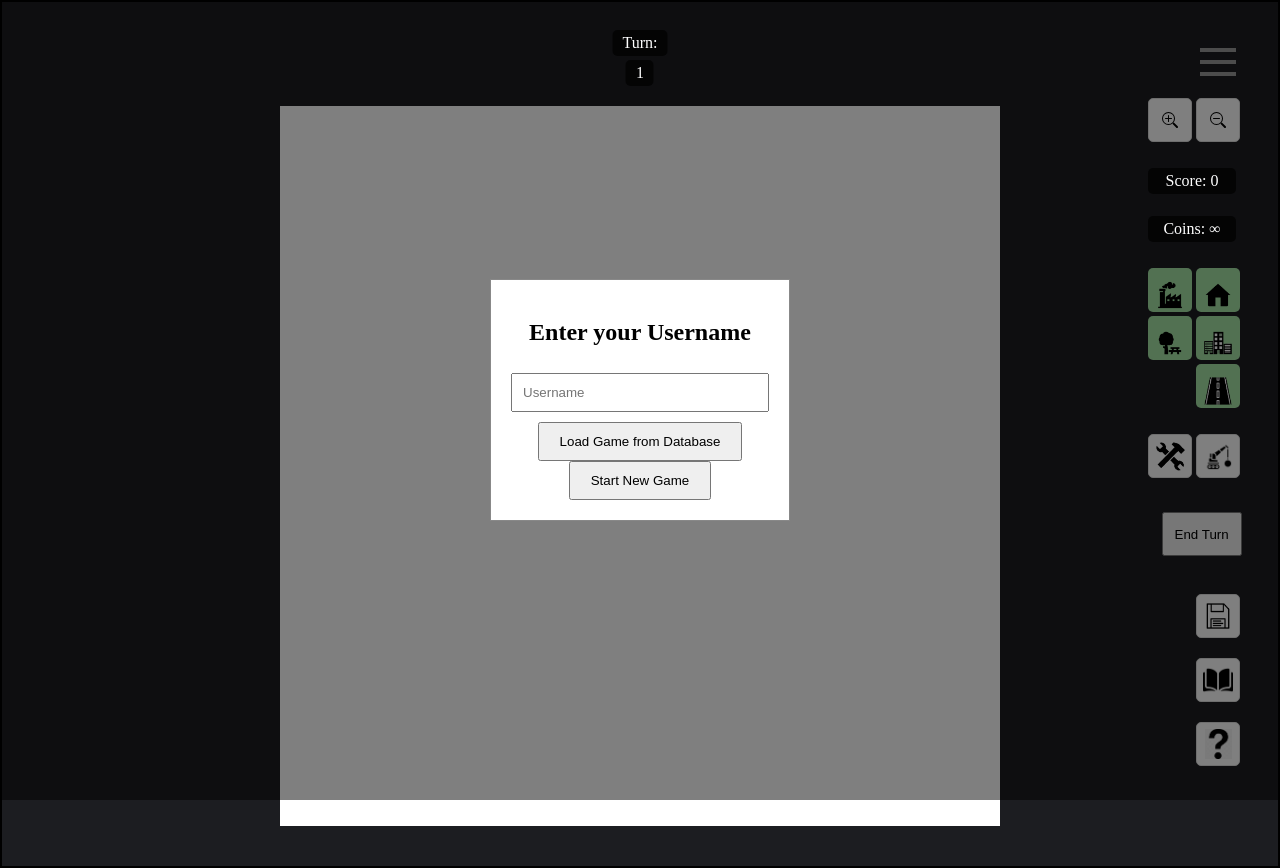
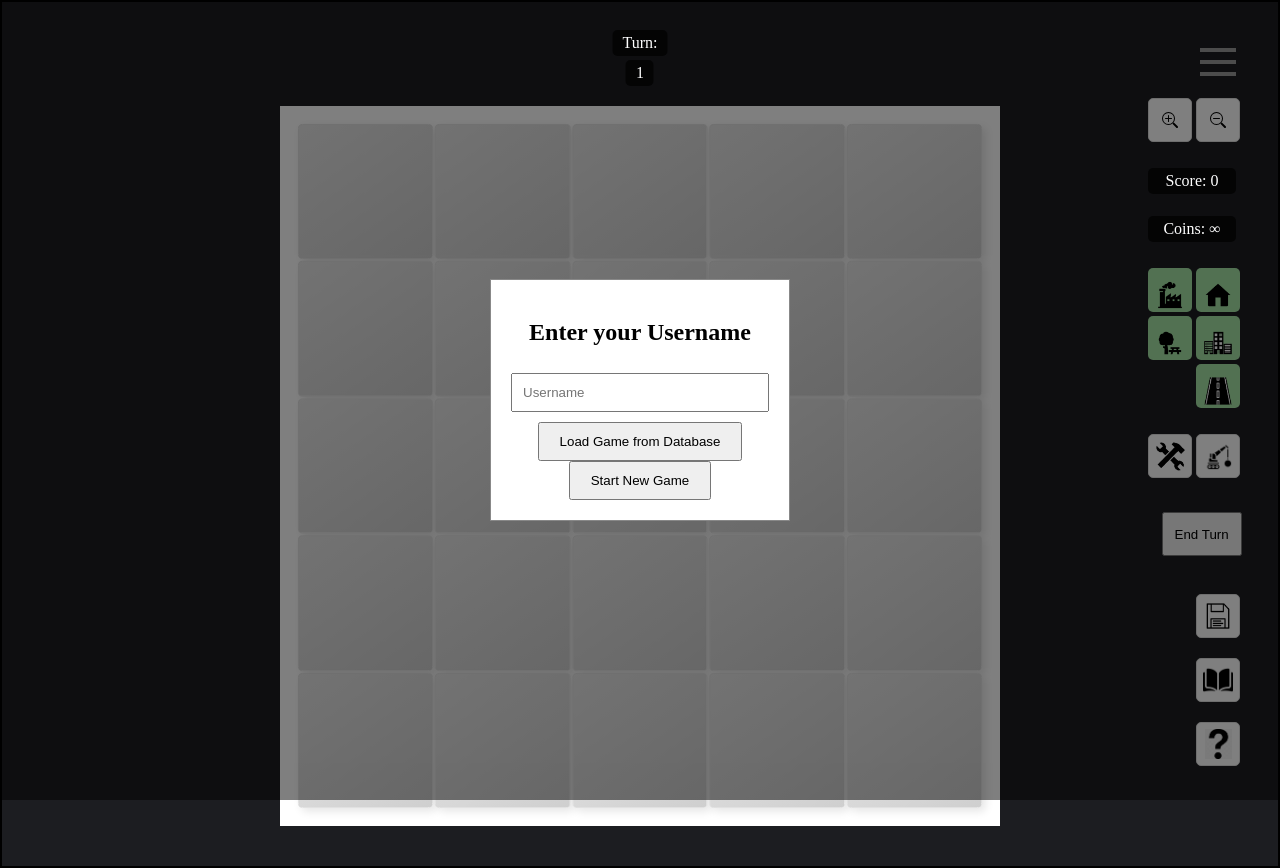
Before and after one commit to hendrikyong/SPM_Pookie_Bears, a website: page free-play-mode.html in a window 1280 px wide. Drawn offline with nearby package versions, Linux system fonts and the light colour scheme; a web font is replaced by a local one.

Commit message:
Change script directory to new one for freeplay game logic

```diff
--- a/free-play-mode.html
+++ b/free-play-mode.html
@@ -316,7 +316,7 @@
     </div> -->
 
 
-    <script src="./game logic/freePlayMode.js"></script>
+    <script src="./scripts/freePlayMode.js"></script>
     <script src="https://code.jquery.com/jquery-3.6.0.min.js"></script>
 </body>
 
```
